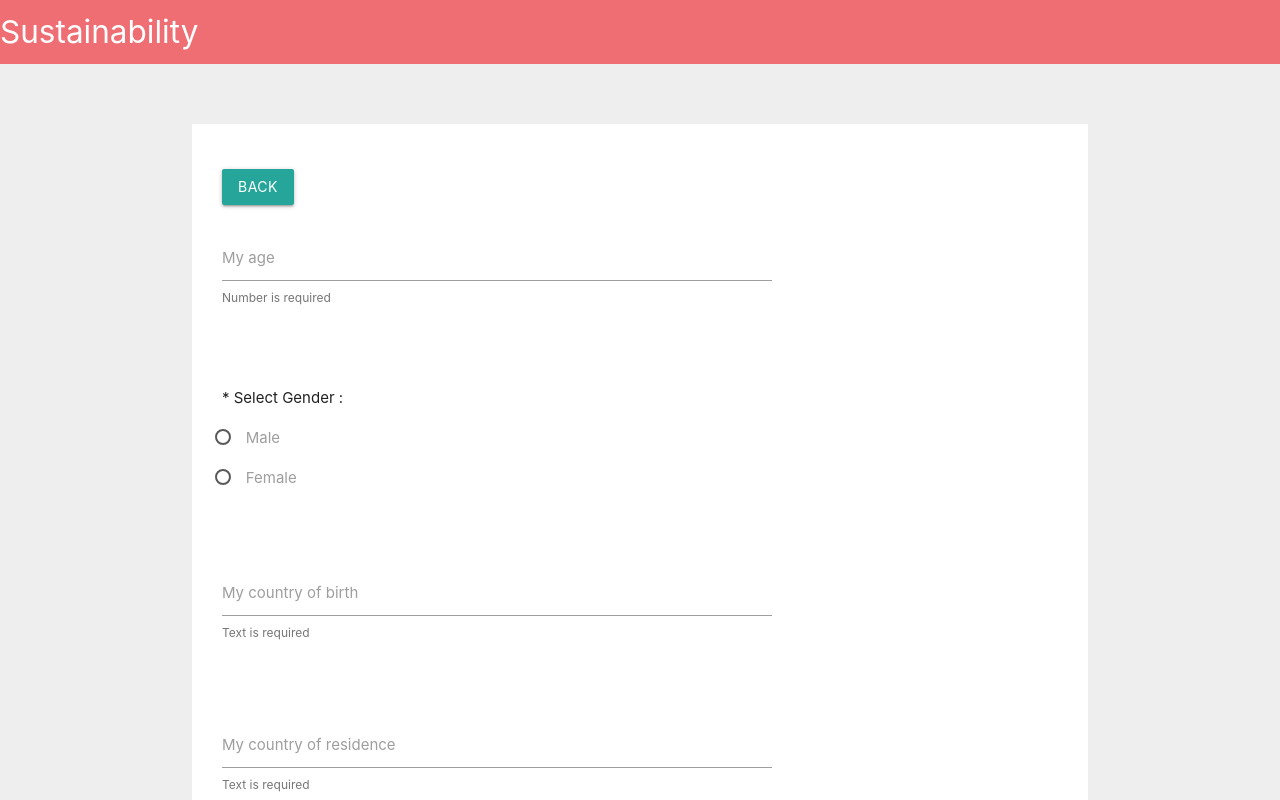
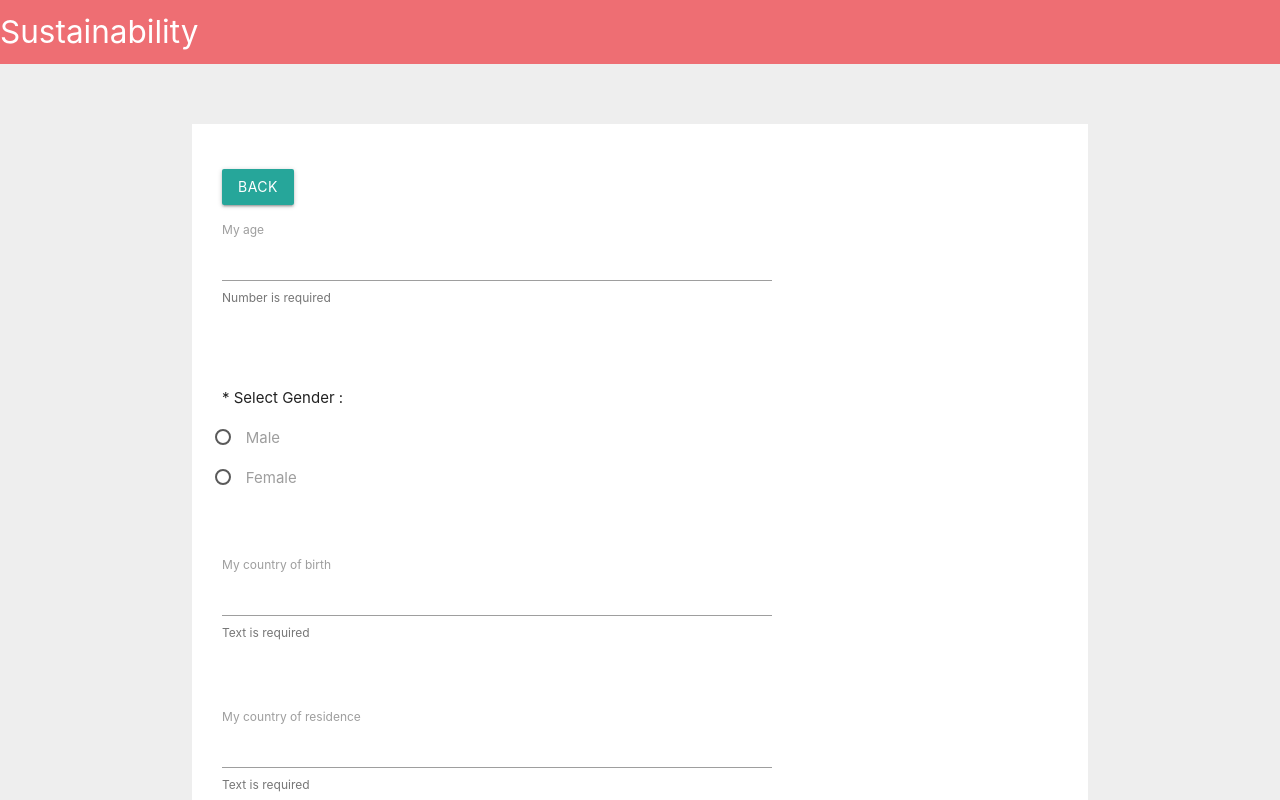
Before and after one commit to flyjwayur/sustainability-with-you, a React (Create React App) app in the folder client/: page / in a window 1280 px wide. Both pictures are taken after a click on the button "I CHOSE MY SUSTAINABILITY WORDS". Shown: the top 800 px of the page. Built offline with nearby package versions, Linux system fonts and the light colour scheme; no server answers.

Commit message:
Match input styling according to data status(consistence, better interaction)

```diff
--- a/client/src/App.js
+++ b/client/src/App.js
@@ -1,5 +1,6 @@
 import React, { Component } from 'react';
 import axios from 'axios';
+import M from 'materialize-css';
 import Header from './components/Header';
 import Main from './components/Main';
 import Footer from './components/Footer';
@@ -19,6 +20,8 @@ class App extends Component {
         console.log('allfectchedData', formData);
       })
       .catch(err => console.log('get response error'));
+
+    M.updateTextFields();
   }
 
   render() {
--- a/client/src/components/Forms/UserInfoForm/index.js
+++ b/client/src/components/Forms/UserInfoForm/index.js
@@ -18,7 +18,9 @@ const UserInfoForm = ({ text, handleText, radioChecked, handleRadiobox, handlePr
               className="validate"
               required
             />
-            <label htmlFor="age">My age</label>
+            <label htmlFor="age" className="active">
+              My age
+            </label>
             <span className="helper-text" data-error="wrong" data-success="right">
               Number is required
             </span>
@@ -30,6 +32,7 @@ const UserInfoForm = ({ text, handleText, radioChecked, handleRadiobox, handlePr
         <div className="row">
           <p>
             <label htmlFor="male">
+              {/* checked={radioChecked === 'male'} is needed for consistent Materialize style  between switching subforms */}
               <input
                 type="radio"
                 id="male"
@@ -37,6 +40,7 @@ const UserInfoForm = ({ text, handleText, radioChecked, handleRadiobox, handlePr
                 onChange={e => handleRadiobox(e)}
                 value="male"
                 className="with-gap"
+                checked={radioChecked === 'male'}
               />
               <span>Male</span>
             </label>
@@ -50,6 +54,7 @@ const UserInfoForm = ({ text, handleText, radioChecked, handleRadiobox, handlePr
                 onChange={e => handleRadiobox(e)}
                 value="female"
                 className="with-gap"
+                checked={radioChecked === 'female'}
               />
               <span>Female</span>
             </label>
@@ -68,7 +73,9 @@ const UserInfoForm = ({ text, handleText, radioChecked, handleRadiobox, handlePr
               className="validate"
               required
             />
-            <label htmlFor="countryBirth">My country of birth</label>
+            <label htmlFor="countryBirth" className="active">
+              My country of birth
+            </label>
             <span className="helper-text" data-error="wrong" data-success="right">
               Text is required
             </span>
@@ -87,7 +94,9 @@ const UserInfoForm = ({ text, handleText, radioChecked, handleRadiobox, handlePr
               className="validate"
               required
             />
-            <label htmlFor="countryResidence">My country of residence</label>
+            <label htmlFor="countryResidence" className="active">
+              My country of residence
+            </label>
             <span className="helper-text" data-error="wrong" data-success="right">
               Text is required
             </span>
--- a/client/src/components/Forms/WordsForm/index.js
+++ b/client/src/components/Forms/WordsForm/index.js
@@ -28,6 +28,7 @@ const WordsForm = ({ words, checked, handleCheckbox, handleNextPage }) => {
                   key={word + index}
                 >
                   <label>
+                    {/* checked={checked[word]} is needed for consistent Materialize style  between switching subforms*/}
                     <input
                       id="indeterminate-checkbox"
                       name={word}
@@ -35,6 +36,7 @@ const WordsForm = ({ words, checked, handleCheckbox, handleNextPage }) => {
                       type="checkbox"
                       value={checked}
                       onChange={e => handleCheckbox(e)}
+                      checked={checked[word]}
                     />
                     <span
                       className={classNames({
--- a/client/src/components/Forms/styles.scss
+++ b/client/src/components/Forms/styles.scss
@@ -19,8 +19,7 @@
     }
     &__checked {
       transition: all ease-in-out 0.3s;
-
-      &:hover,
+      &:hover &:active,
       &__text {
         color: $primary;
       }
```
